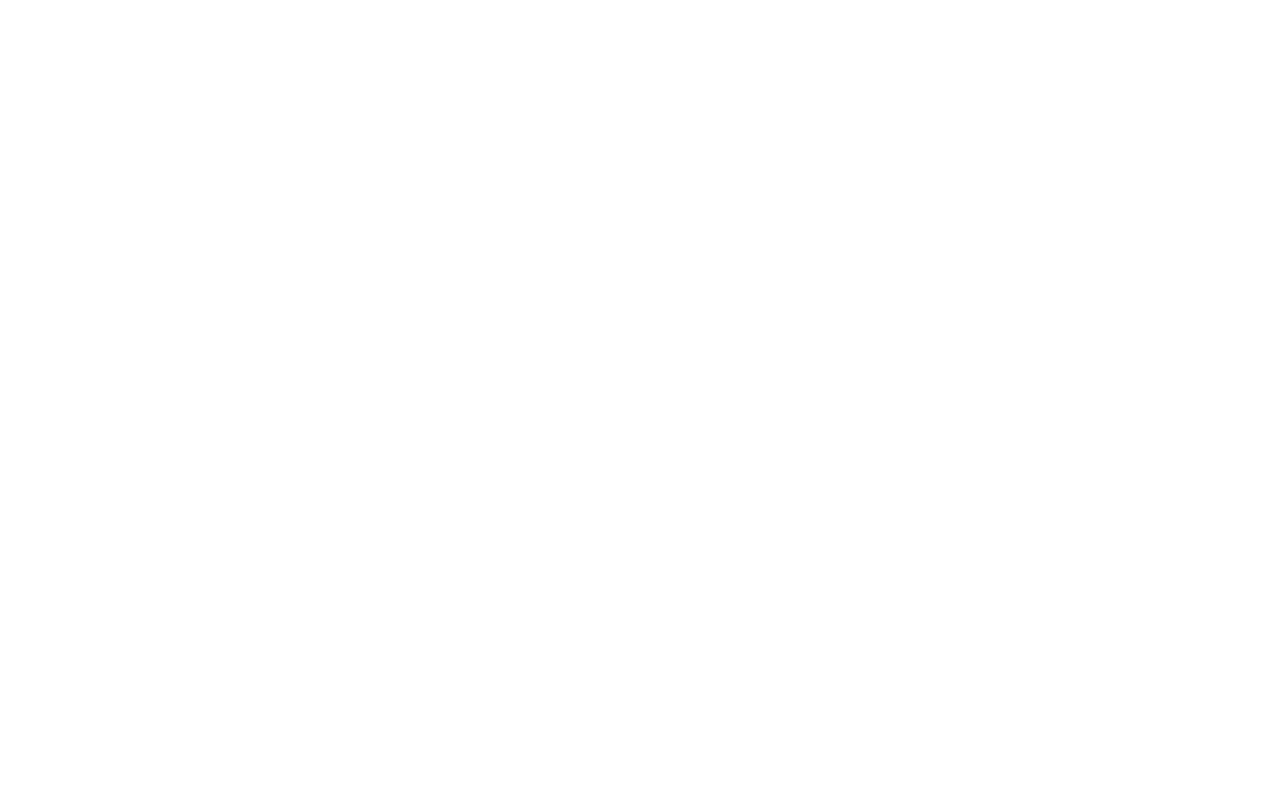
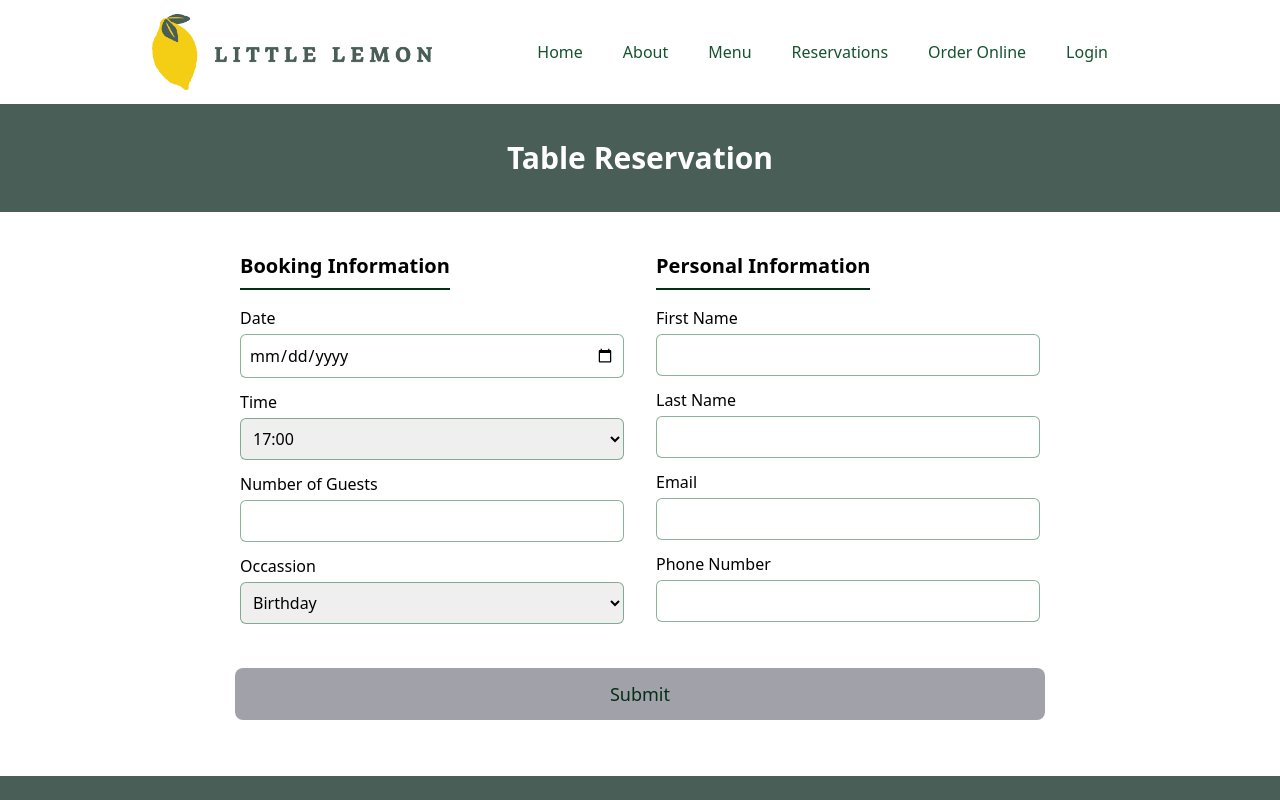
Before and after one commit to anthonie23/Little-Lemon, a React (Create React App) app: page /booking in a window 1280 px wide. Before the commit this address had no page. Shown: the top 800 px of the page. Built offline with nearby package versions, Linux system fonts and the light colour scheme.

Commit message:
add reducer to change time availability based on date

```diff
--- a/public/index.html
+++ b/public/index.html
@@ -16,6 +16,7 @@
     />
     <meta name="og:image" content="./assets/restauranfood.jpg" />
     <link rel="apple-touch-icon" href="%PUBLIC_URL%/logo192.png" />
+    <script src="https://raw.githubusercontent.com/Meta-Front-End-Developer-PC/capstone/master/api.js"></script>
     <!--
       manifest.json provides metadata used when your web app is installed on a
       user's mobile device or desktop. See https://developers.google.com/web/fundamentals/web-app-manifest/
--- a/src/App.js
+++ b/src/App.js
@@ -3,7 +3,7 @@ import React from "react";
 import { BrowserRouter, Route, Routes } from "react-router-dom";
 import AppLayout from "./pages/AppLayout";
 import Home from "./pages/Home";
-import ReservationPage from "./pages/ReservationPage";
+import Booking from "./pages/Booking";
 
 const App = () => {
   return (
@@ -12,7 +12,7 @@ const App = () => {
         <Routes>
           <Route element={<AppLayout />}>
             <Route path="/" element={<Home />} />
-            <Route path="reservations" element={<ReservationPage />} />
+            <Route path="booking" element={<Booking />} />
           </Route>
         </Routes>
       </BrowserRouter>
--- /dev/null
+++ b/src/api/fetchApi.js
@@ -0,0 +1,27 @@
+const seededRandom = function (seed) {
+  var m = 2 ** 35 - 31;
+  var a = 185852;
+  var s = seed % m;
+  return function () {
+    return (s = (s * a) % m) / m;
+  };
+};
+
+export const fetchAPI = function (date) {
+  let result = [];
+  let random = seededRandom(date.getDate());
+
+  for (let i = 17; i <= 23; i++) {
+    if (random() < 0.5) {
+      result.push(i + ":00");
+    }
+    if (random() < 0.5) {
+      result.push(i + ":30");
+    }
+  }
+  return result;
+};
+
+export const submitAPI = function (formData) {
+  return true;
+};
--- a/src/components/Button.js
+++ b/src/components/Button.js
@@ -4,7 +4,7 @@ import { Link } from "react-router-dom";
 const Button = ({ message = "Click here" }) => {
   return (
     <Link
-      to="reservations"
+      to="booking"
       className="bg-[#f4ce14] inline-block rounded-full text-center py-2 px-4  hover:shadow-lg active:shadow-md md:py-3 md:px-6 md:text-lg font-medium text-green-950 hover:bg-yellow-500 duration-300 "
     >
       {message}
--- /dev/null
+++ b/src/components/ConfirmBooking.js
@@ -0,0 +1,7 @@
+import React from "react";
+
+const ConfirmBooking = () => {
+  return <div>ConfirmBooking</div>;
+};
+
+export default ConfirmBooking;
--- a/src/components/HeroSection.js
+++ b/src/components/HeroSection.js
@@ -4,7 +4,7 @@ import Button from "./Button";
 export const HeroSection = () => {
   return (
     <section className="bg-[#495e57]">
-      <div className="flex flex-col p-6 max-w-5xl mx-auto gap-8 md:flex-row pt-10 justify-center md:h-96 lg:mt-0 mt-24">
+      <div className="flex flex-col p-6 max-w-5xl mx-auto gap-8 md:flex-row pt-10 justify-center md:h-96 lg:mt-0 ">
         <div className="md:w-1/2">
           <h1 className="font-semibold text-[#f4ce14] text-5xl">
             Little Lemon
--- a/src/components/NavBar.js
+++ b/src/components/NavBar.js
@@ -10,7 +10,7 @@ const NavBar = () => {
     "py-4 px-4 border-b border-gray-500/50 hover:bg-yellow-400";
 
   return (
-    <nav className="flex justify-between items-center max-w-5xl mx-auto text-green-900 py-4 lg:py-0 md:px-6 fixed lg:relative bg-white w-screen h-24 z-50 lg:h-auto">
+    <nav className="flex justify-between items-center max-w-5xl mx-auto text-green-900 py-4 lg:py-0 md:px-6 ">
       <NavLink to="/" className="">
         <img
           src="/assets/little lemon logo_nav.png"
@@ -41,7 +41,7 @@ const NavBar = () => {
         </NavLink>
 
         <NavLink
-          to="reservations"
+          to="booking"
           className="px-5 py-10 hover:bg-yellow-400 transition-all duration-200"
         >
           Reservations
@@ -108,7 +108,7 @@ const NavBar = () => {
           </NavLink>
 
           <NavLink
-            to="reservations"
+            to="booking"
             className={navlinkStyle}
             onClick={() => setShowNav((prev) => !prev)}
           >
--- a/src/pages/ReservationPage.js
+++ b/src/features/Booking/BookingForm.js
@@ -1,21 +1,30 @@
 // Email Regex "([!#-'*+/-9=?A-Z^-~-]+(\.[!#-'*+/-9=?A-Z^-~-]+)*|\"\(\[\]!#-[^-~ \t]|(\\[\t -~]))+\")@([!#-'*+/-9=?A-Z^-~-]+(\.[!#-'*+/-9=?A-Z^-~-]+)*|\[[\t -Z^-~]*])"
 
-import React, { useState } from "react";
+import React, { useEffect, useState } from "react";
 import { useForm } from "react-hook-form";
 import { DevTool } from "@hookform/devtools";
-import { ToastContainer, toast } from "react-toastify";
+import { toast } from "react-toastify";
+
 import "react-toastify/dist/ReactToastify.css";
-import InputContainer from "../components/InputContainer";
-const ReservationPage = () => {
+
+import Input from "../../components/Input";
+
+const BookingForm = ({ availableTimes, dispatch }) => {
   const {
     register,
     handleSubmit,
     reset,
     formState: { errors, isValid, isDirty },
     control,
-  } = useForm();
+    watch,
+  } = useForm({
+    defaultValues: {
+      date: new Date(),
+    },
+  });
 
   const [formData, setFormData] = useState({});
+  const date = watch("date");
 
   const onSubmit = (data) => {
     reset();
@@ -31,16 +40,13 @@ const ReservationPage = () => {
       theme: "light",
     });
   };
-  console.log(formData);
+
+  useEffect(() => {
+    dispatch({ type: "updateTime", payload: date });
+  }, [date, dispatch]);
 
   return (
     <>
-      <ToastContainer />
-      <div className="bg-[#495e57] text-3xl text-white font-semibold">
-        <h1 className="mx-auto max-w-5xl py-9 text-center">
-          Table Reservation
-        </h1>
-      </div>
       <div className="max-w-5xl mx-auto p-6">
         <form
           onSubmit={handleSubmit(onSubmit)}
@@ -52,28 +58,21 @@ const ReservationPage = () => {
               <h2 className="text-xl font-semibold  border-b-2 border-green-950 pb-2 my-4 w-fit">
                 Booking Information
               </h2>
-              <InputContainer
-                type="date"
-                label="Date"
-                error={errors?.date?.message}
-              >
+              <Input type="date" label="Date" error={errors?.date?.message}>
                 <input
                   className="border border-green-800/50 md:w-96 w-80 py-2 px-2 rounded-md"
                   type="date"
                   {...register("date", {
                     required: {
+                      valueAsDate: true,
                       value: true,
                       message: "Date is required",
                     },
                   })}
                 />
-              </InputContainer>
+              </Input>
 
-              <InputContainer
-                type="time"
-                label="Time"
-                error={errors?.time?.message}
-              >
+              <Input type="time" label="Time" error={errors?.time?.message}>
                 <select
                   className="border border-green-800/50 md:w-96 w-80 py-2 px-2 rounded-md"
                   {...register("time", {
@@ -83,19 +82,15 @@ const ReservationPage = () => {
                     },
                   })}
                 >
-                  <option value="4:30">4:30 PM</option>
-                  <option value="5:00">5:00 PM</option>
-                  <option value="5:30">5:30 PM</option>
-                  <option value="6:00">6:00 PM</option>
-                  <option value="6:30">6:30 PM</option>
-                  <option value="7:00">7:00 PM</option>
-                  <option value="7:30">7:30 PM</option>
-                  <option value="8:00">8:00 PM</option>
-                  <option value="8:30">8:30 PM</option>
+                  {availableTimes.map((time) => (
+                    <option key={time} value={time}>
+                      {time}
+                    </option>
+                  ))}
                 </select>
-              </InputContainer>
+              </Input>
 
-              <InputContainer
+              <Input
                 type="number"
                 label="Number of Guests"
                 error={errors?.guestNumber?.message}
@@ -112,8 +107,8 @@ const ReservationPage = () => {
                     },
                   })}
                 />
-              </InputContainer>
-              <InputContainer
+              </Input>
+              <Input
                 type="occassion"
                 label="Occassion"
                 error={errors?.occassion?.message}
@@ -132,7 +127,7 @@ const ReservationPage = () => {
                   <option value="casual">Casual</option>
                   <option value="others">Others</option>
                 </select>
-              </InputContainer>
+              </Input>
             </section>
 
             {/* Personal Information */}
@@ -140,7 +135,7 @@ const ReservationPage = () => {
               <h2 className="text-xl font-semibold  border-b-2 border-green-950 pb-2 my-4 w-fit">
                 Personal Information
               </h2>
-              <InputContainer
+              <Input
                 type="firstName"
                 label="First Name"
                 error={errors?.firstName?.message}
@@ -155,8 +150,8 @@ const ReservationPage = () => {
                     },
                   })}
                 />
-              </InputContainer>
-              <InputContainer
+              </Input>
+              <Input
                 type="lastName"
                 label="Last Name"
                 error={errors?.lastName?.message}
@@ -171,12 +166,8 @@ const ReservationPage = () => {
                     },
                   })}
                 />
-              </InputContainer>
-              <InputContainer
-                type="email"
-                label="Email"
-                error={errors?.email?.message}
-              >
+              </Input>
+              <Input type="email" label="Email" error={errors?.email?.message}>
                 <input
                   className="border border-green-800/50 md:w-96 w-80 py-2 px-2 rounded-md"
                   type="email"
@@ -192,8 +183,8 @@ const ReservationPage = () => {
                     },
                   })}
                 />
-              </InputContainer>
-              <InputContainer
+              </Input>
+              <Input
                 type="phoneNumber"
                 label="Phone Number"
                 error={errors?.phoneNumber?.message}
@@ -208,13 +199,13 @@ const ReservationPage = () => {
                     },
                   })}
                 />
-              </InputContainer>
+              </Input>
             </section>
           </div>
           <button
             type="submit"
             className="bg-[#f4ce14] inline-block disabled:bg-zinc-400 disabled:cursor-not-allowed rounded-lg md:w-full lg:w-[83%] w-80 text-center mt-2 py-2 px-4  hover:shadow-lg active:shadow-md md:py-3 md:px-6 md:text-lg font-medium text-green-950 hover:bg-yellow-500 duration-300 "
-            // disabled={!isDirty || !isValid}
+            disabled={!isDirty || !isValid}
           >
             Submit
           </button>
@@ -225,4 +216,4 @@ const ReservationPage = () => {
   );
 };
 
-export default ReservationPage;
+export default BookingForm;
--- /dev/null
+++ b/src/pages/Booking.js
@@ -0,0 +1,39 @@
+import React, { useReducer } from "react";
+
+import BookingForm from "../features/Booking/BookingForm";
+
+import { ToastContainer } from "react-toastify";
+import "react-toastify/dist/ReactToastify.css";
+import { fetchAPI, submitAPI } from "../api/fetchApi";
+
+const Booking = () => {
+  const initializeTimes = { availableTimes: fetchAPI(new Date()) };
+
+  const updateTimes = (state, action) => {
+    switch (action.type) {
+      case "updateTime": {
+        return { ...state, availableTimes: fetchAPI(new Date(action.payload)) };
+      }
+      default:
+        return;
+    }
+  };
+  const [{ availableTimes }, dispatch] = useReducer(
+    updateTimes,
+    initializeTimes
+  );
+
+  return (
+    <>
+      <ToastContainer />
+      <div className="bg-[#495e57] text-3xl text-white font-semibold">
+        <h1 className="mx-auto max-w-5xl py-9 text-center">
+          Table Reservation
+        </h1>
+      </div>
+      <BookingForm dispatch={dispatch} availableTimes={availableTimes} />
+    </>
+  );
+};
+
+export default Booking;
```
Also changed, not shown: src/components/Input.js (renamed from src/components/InputContainer.js).
